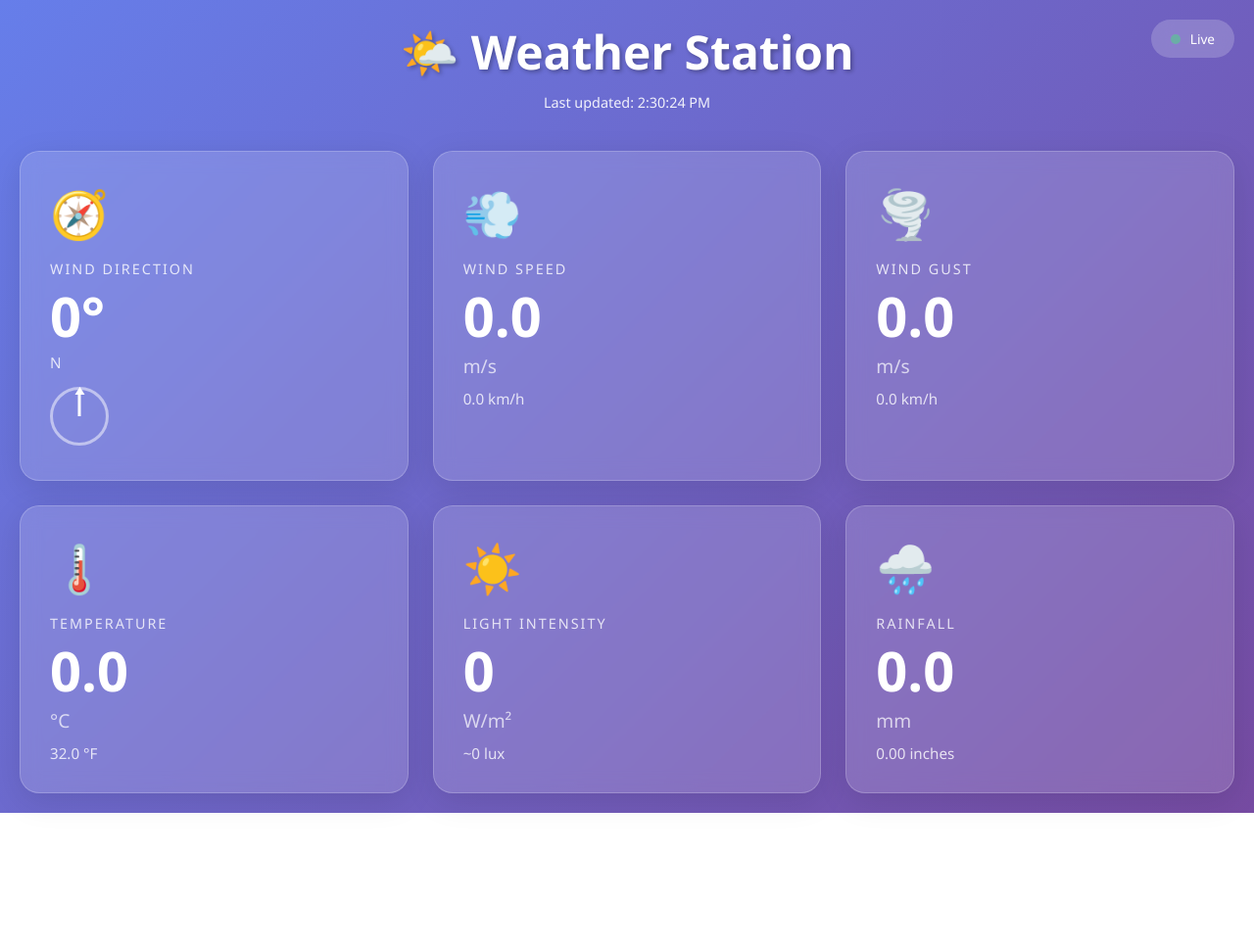
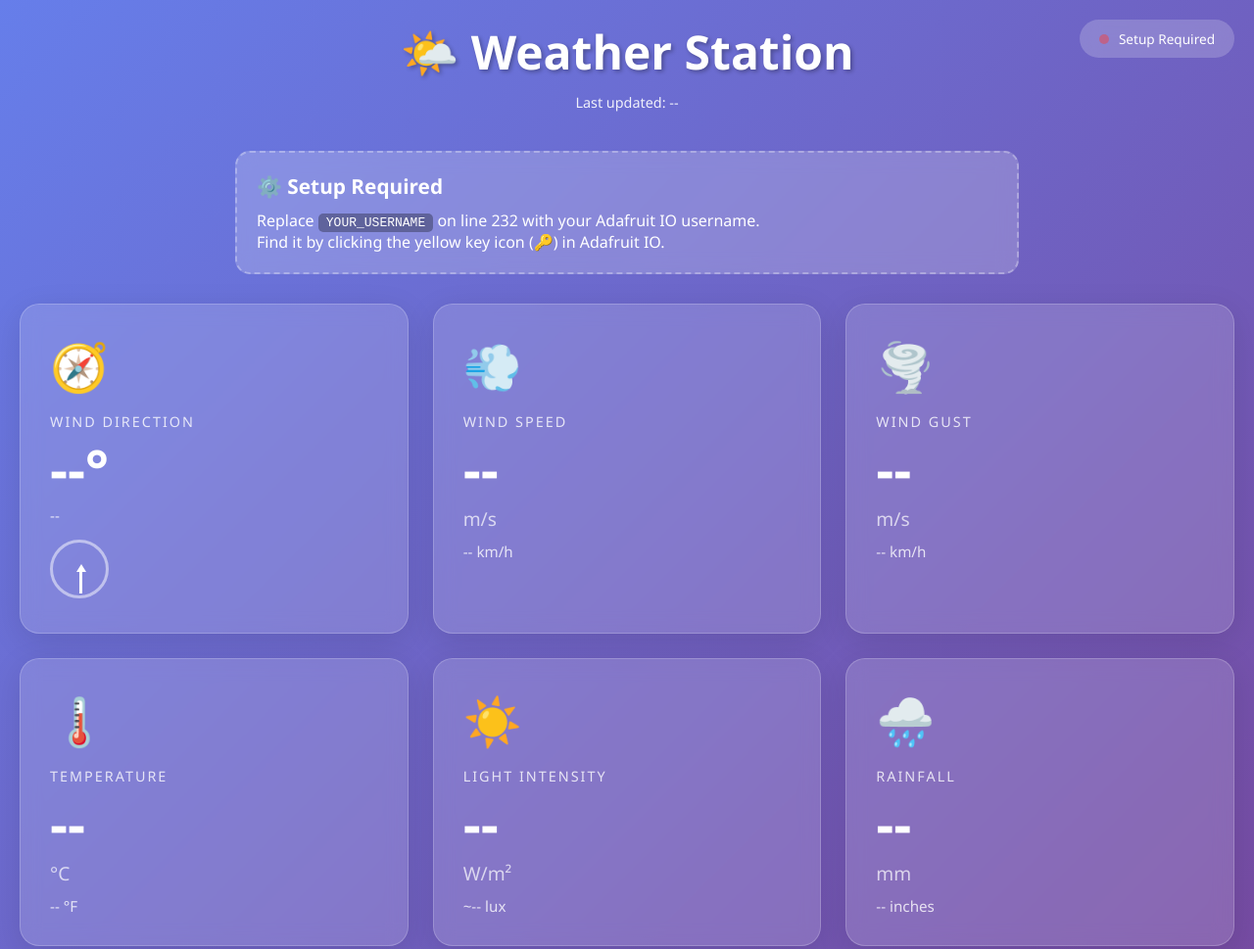
Before and after one commit to lizzie-collingwood/weather-station, a plain HTML site: page index.html in a window 1280 px wide. Shown: the top 969 px of the page at 98% size. Before the commit the page ends 830 px from the top, so only its background shows below. Drawn offline with Linux system fonts and the light colour scheme; no server answers.

Commit message:
Update index.html

```diff
--- a/index.html
+++ b/index.html
@@ -266,7 +266,7 @@
 
     <script>
         // **CHANGE THIS TO YOUR ADAFRUIT IO USERNAME**
-        const AIO_USERNAME = 'lizziecollingwood';  // Replace with your username
+        const AIO_USERNAME = 'YOUR_USERNAME';  // Replace with your username
 
         const feeds = {
             windDir: 'wind-direction',
@@ -290,26 +290,52 @@
 
         async function fetchFeedData(feedName) {
             try {
-                const response = await fetch(`https://io.adafruit.com/api/v2/${AIO_USERNAME}/feeds/${feedName}/data/last`);
+                const url = `https://io.adafruit.com/api/v2/${AIO_USERNAME}/feeds/${feedName}/data/last`;
+                console.log('Fetching:', url); // Debug log
+
+                const response = await fetch(url);
+
+                if (!response.ok) {
+                    console.error(`HTTP error for ${feedName}: ${response.status}`);
+                    return null;
+                }
+
                 const data = await response.json();
-                return parseFloat(data.value) || 0;
+                console.log(`${feedName}:`, data.value); // Debug log
+                return data.value;
             } catch (error) {
                 console.error(`Error fetching ${feedName}:`, error);
-                return 0;
+                return null;
             }
         }
 
         async function fetchWeatherData() {
             try {
+                console.log('Fetching all weather data...'); // Debug log
+
                 // Fetch all feeds
+                const windDir = await fetchFeedData(feeds.windDir);
+                const windSpeed = await fetchFeedData(feeds.windSpeed);
+                const windGust = await fetchFeedData(feeds.windGust);
+                const temp = await fetchFeedData(feeds.temp);
+                const light = await fetchFeedData(feeds.light);
+                const rainfall = await fetchFeedData(feeds.rainfall);
+
+                // Check if we got valid data
+                if (windDir === null && windSpeed === null && temp === null) {
+                    throw new Error('No data received from Adafruit IO');
+                }
+
                 const data = {
-                    windDir: await fetchFeedData(feeds.windDir),
-                    windSpeed: await fetchFeedData(feeds.windSpeed),
-                    windGust: await fetchFeedData(feeds.windGust),
-                    temp: await fetchFeedData(feeds.temp),
-                    light: await fetchFeedData(feeds.light),
-                    rainfall: await fetchFeedData(feeds.rainfall)
+                    windDir: parseFloat(windDir) || 0,
+                    windSpeed: parseFloat(windSpeed) || 0,
+                    windGust: parseFloat(windGust) || 0,
+                    temp: parseFloat(temp) || 0,
+                    light: parseFloat(light) || 0,
+                    rainfall: parseFloat(rainfall) || 0
                 };
+
+                console.log('Parsed data:', data); // Debug log
 
                 // Hide setup banner once we get data
                 document.getElementById('setupBanner').style.display = 'none';
```
